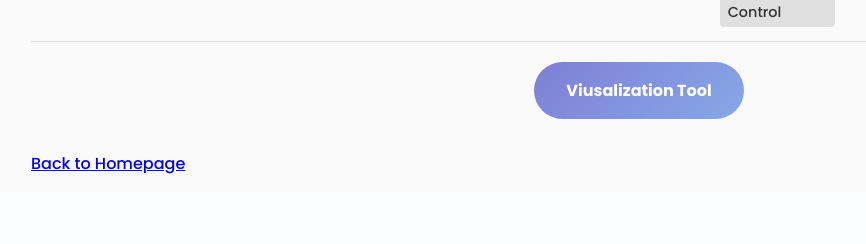
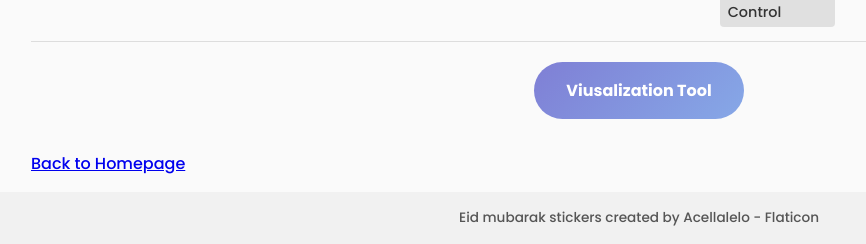
Before and after one commit to OpenSpectro/openspectro.github.io, a Flask app: page /database/ in a window 1280 px wide; the page is wider, and only the part inside the window is pictured. Shown: the part 2621-2865 px from the top of that part, without its empty margins (1-867 px from the left). Before the commit the page ends 2795 px from the top of that part, so only its background shows below. Run offline with Flask 3, Linux system fonts and the light colour scheme.

Commit message:
css attribution complete

```diff
--- a/openspectro/pages/visualization.py
+++ b/openspectro/pages/visualization.py
@@ -104,9 +104,11 @@ def default_graph(dimension):
     return fig.to_html(full_html=False)
 
 def generate_graph(biomarker_id, orientation, viz_type, dimension, intensity_threshold, absorbance_threshold):
-    # Dummy graph generation for demonstration
 
     if orientation == "Orthogonal":
+        # Sample fluorescence can also be compared to clear intensity by
+        # F_{\lambda} = -\log_{10}(\frac{{R_{\lambda}} - {B_{\lambda}}}{{S_{\lambda}} - {B_{\lambda}}})
+        # But visualization result will be very close
 
         sample_intensity, sample_name = file_search(orientation, biomarker_id)
         clear_intensity, _ = file_search(orientation, clear_ID)
@@ -174,6 +176,7 @@ def generate_graph(biomarker_id, orientation, viz_type, dimension, intensity_thr
             return fig.to_html(full_html=False)
 
         elif viz_type == "intensity":
+
             sample_intensity -= background_intensity
 
             # Create the main surface
@@ -276,8 +279,16 @@ def generate_graph(biomarker_id, orientation, viz_type, dimension, intensity_thr
                     y=A,
                     mode='lines+markers',
                     name=f'2D Pass-through Absorbance Curve graph for sample {sample_name} (Intensity Threshold = {intensity_threshold}; Absorbance Threshold = {absorbance_threshold})',
+                    line=dict(color='red', width=2),  # Line color and width
+                    marker=dict(size=2, color='red'),  # Marker size and color
                     hovertemplate='<b>X:</b> %{x}<br><b>Y:</b> %{y}<extra></extra>'
                 ))
+
+                # Add x-axis and y-axis captions
+                fig.update_layout(
+                    xaxis_title='Wavelength (nm)',
+                    yaxis_title='Absorbance'
+                )
 
                 return fig.to_html(full_html=False)
 
@@ -352,6 +363,12 @@ def generate_graph(biomarker_id, orientation, viz_type, dimension, intensity_thr
                     name=f'2D Pass-through Intensity Curve graph for sample {sample_name}',
                     hovertemplate='<b>X:</b> %{x}<br><b>Y:</b> %{y}<extra></extra>'
                 ))
+                # Add x-axis and y-axis captions
+                fig.update_layout(
+                    xaxis_title='Wavelength (nm)',
+                    yaxis_title='Absorbance'
+                )
+
                 return fig.to_html(full_html=False)
             elif dimension == "3D":
                 sample_intensity -= background_intensity
--- a/openspectro/static/css/base.css
+++ b/openspectro/static/css/base.css
@@ -48,3 +48,20 @@ h1 { font-size: 1.8rem; font-weight: 700; text-shadow: 1px 1px 2px rgba(0,0,0,0.
     text-align: center;
     color: white;
   }
+
+.attribution {
+    text-align: center;
+    padding: 1rem;
+    font-size: 0.85rem;
+    color: #777;
+    background-color: #f1f1f1;
+}
+
+.attribution a {
+    color: #555;
+    text-decoration: none;
+}
+
+.attribution a:hover {
+    text-decoration: underline;
+}
--- a/openspectro/templates/base.html
+++ b/openspectro/templates/base.html
@@ -18,5 +18,12 @@
   <main>
     {% block main_content %}{% endblock %}
   </main>
+
+  <footer class="attribution">
+    <a href="https://www.flaticon.com/free-stickers/eid-mubarak" title="eid mubarak stickers">
+      Eid mubarak stickers created by Acellalelo - Flaticon
+    </a>
+  </footer>
+
 </body>
 </html>
```
